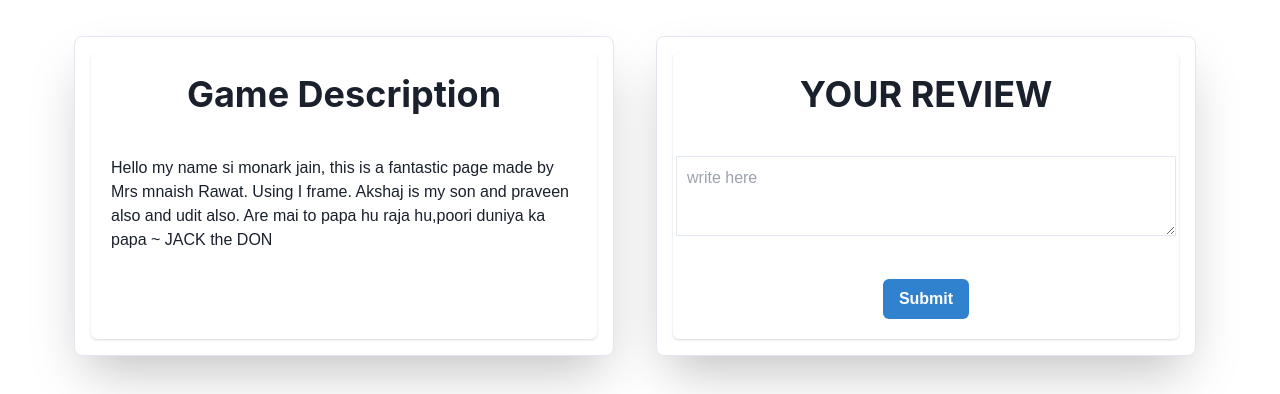
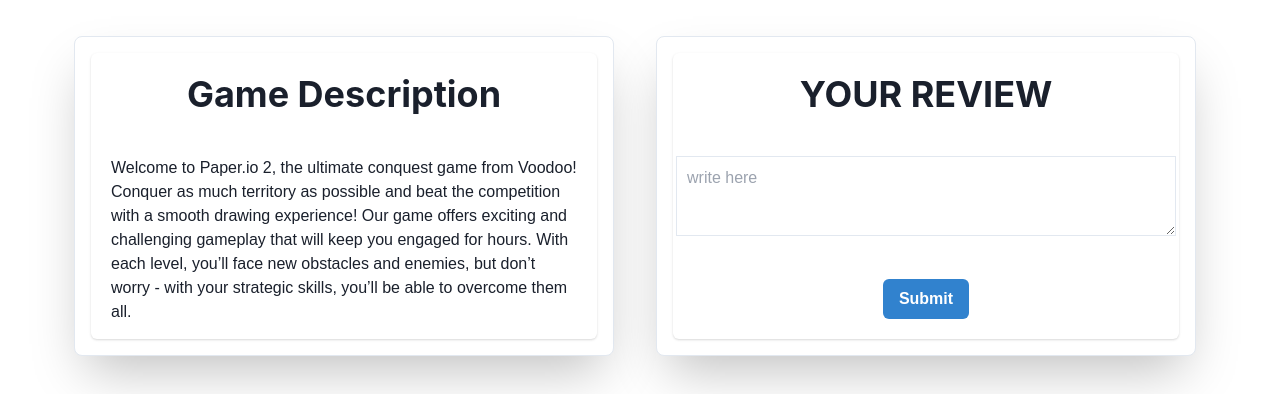
Before and after one commit to rootCircle/arcade-zone, a React (Vite) app in the folder client/arcade-zone/: page /game in a window 1280 px wide. Shown: the part 780-1174 px from the top of the page. Built offline with nearby package versions, Linux system fonts and the light colour scheme; a web font is replaced by a local one.

Commit message:
minor content change in game page

```diff
--- a/client/arcade-zone/src/pages/GamingPage/GamingDescription.jsx
+++ b/client/arcade-zone/src/pages/GamingPage/GamingDescription.jsx
@@ -46,7 +46,10 @@
     <Heading size='xl'>Game Description</Heading>
     </CardHeader>
     <CardBody>
-        Hello my name si monark jain, this is a fantastic page made by Mrs mnaish Rawat. Using I frame. Akshaj is my son and praveen also and udit also. Are mai to papa hu raja hu,poori duniya ka papa ~ JACK the DON
+    Welcome to Paper.io 2, the ultimate conquest game from Voodoo! Conquer as much territory as possible and beat the competition with a smooth drawing experience!
+Our game offers exciting and challenging gameplay that will keep you engaged for hours. With each level, you’ll face new obstacles and enemies, but don’t worry - with your strategic skills, you’ll be able to overcome them all.
+
+
     </CardBody>
 
   </Card>
```
